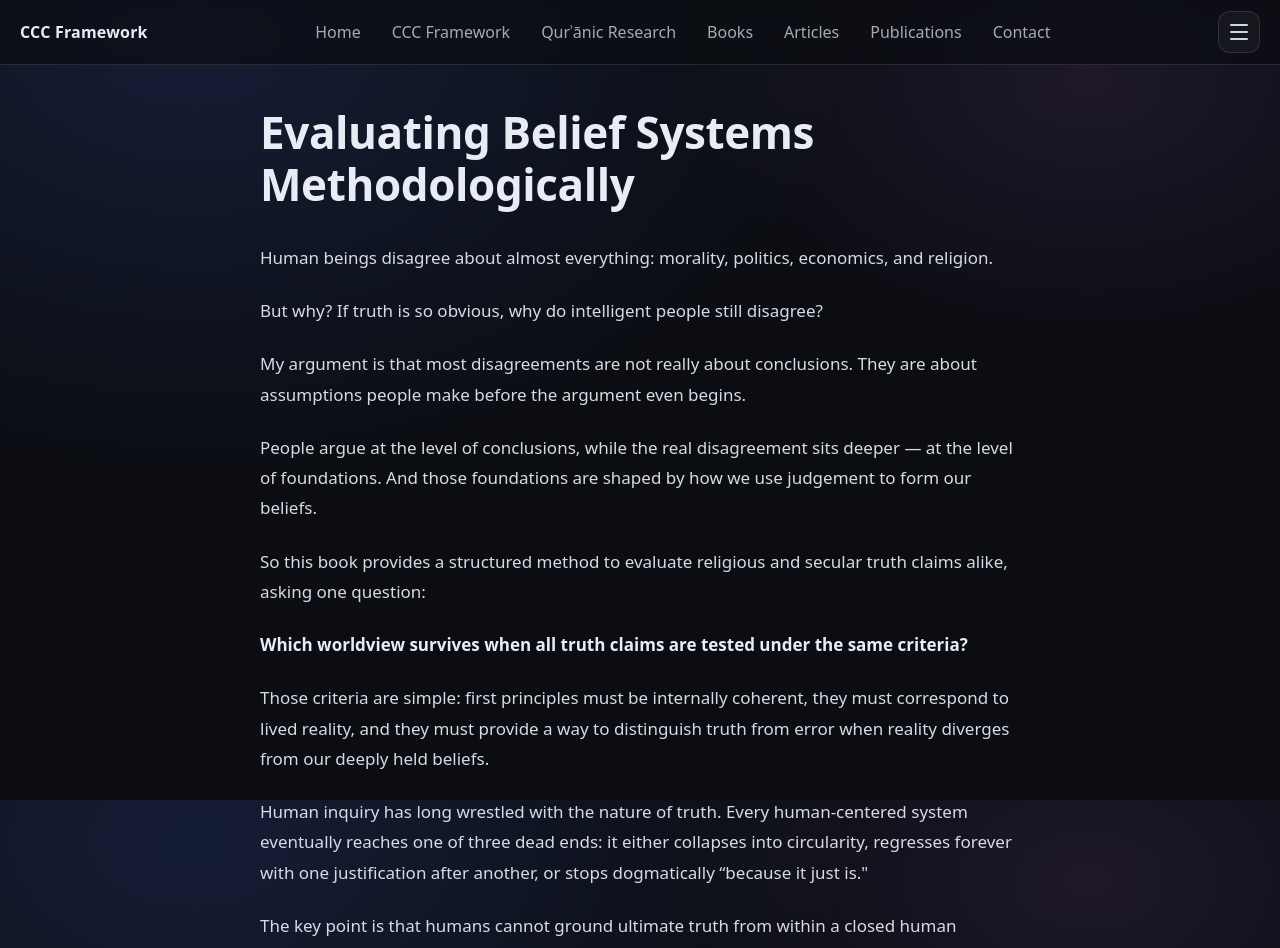
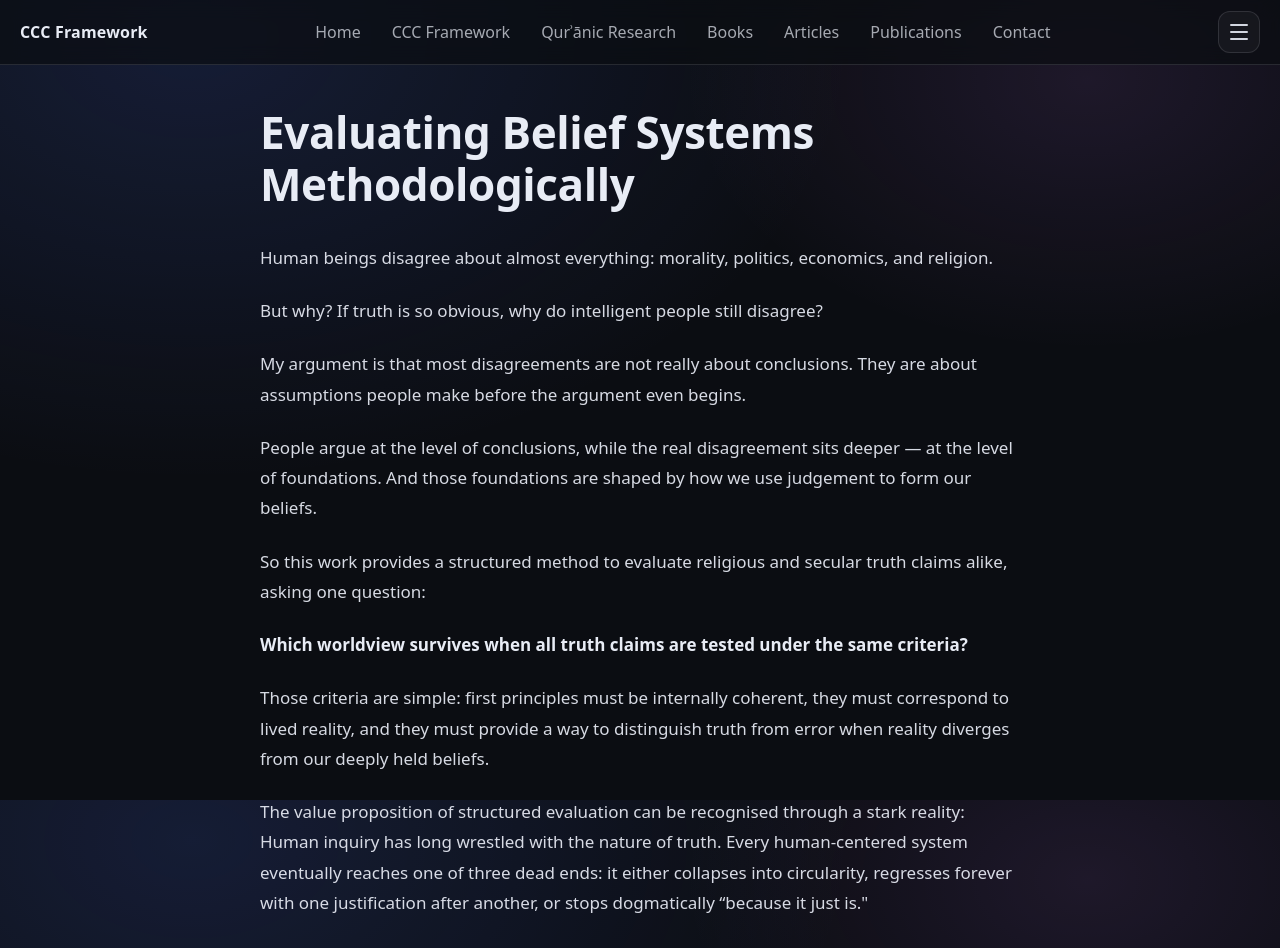
Before and after one commit to azfarsamin/cccframework, a Next.js app: page / in a window 1280 px wide. Shown: the top 948 px of the page. Built offline with nearby package versions, Linux system fonts and the light colour scheme.

Commit message:
Update page.tsx

```diff
--- a/app/page.tsx
+++ b/app/page.tsx
@@ -24,7 +24,7 @@ export default function HomePage() {
       </p>
 
       <p>
-        So this book provides a structured method to evaluate religious and secular
+        So this work provides a structured method to evaluate religious and secular
         truth claims alike, asking one question:
       </p>
 
@@ -43,6 +43,7 @@ export default function HomePage() {
       </p>
 
       <p>
+        The value proposition of structured evaluation can be recognised through a stark reality:
         Human inquiry has long wrestled with the nature of truth. Every
         human-centered system eventually reaches one of three dead ends: it either
         collapses into circularity, regresses forever with one justification after
```
